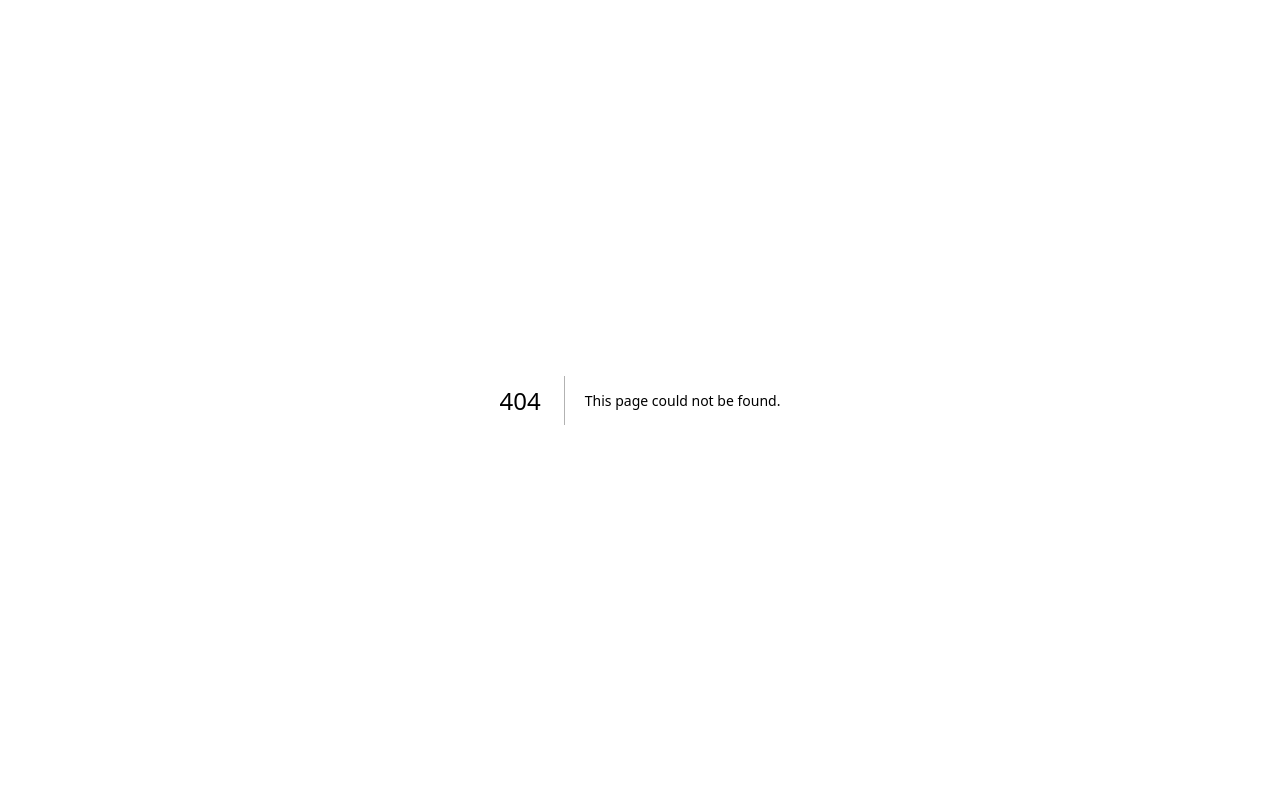
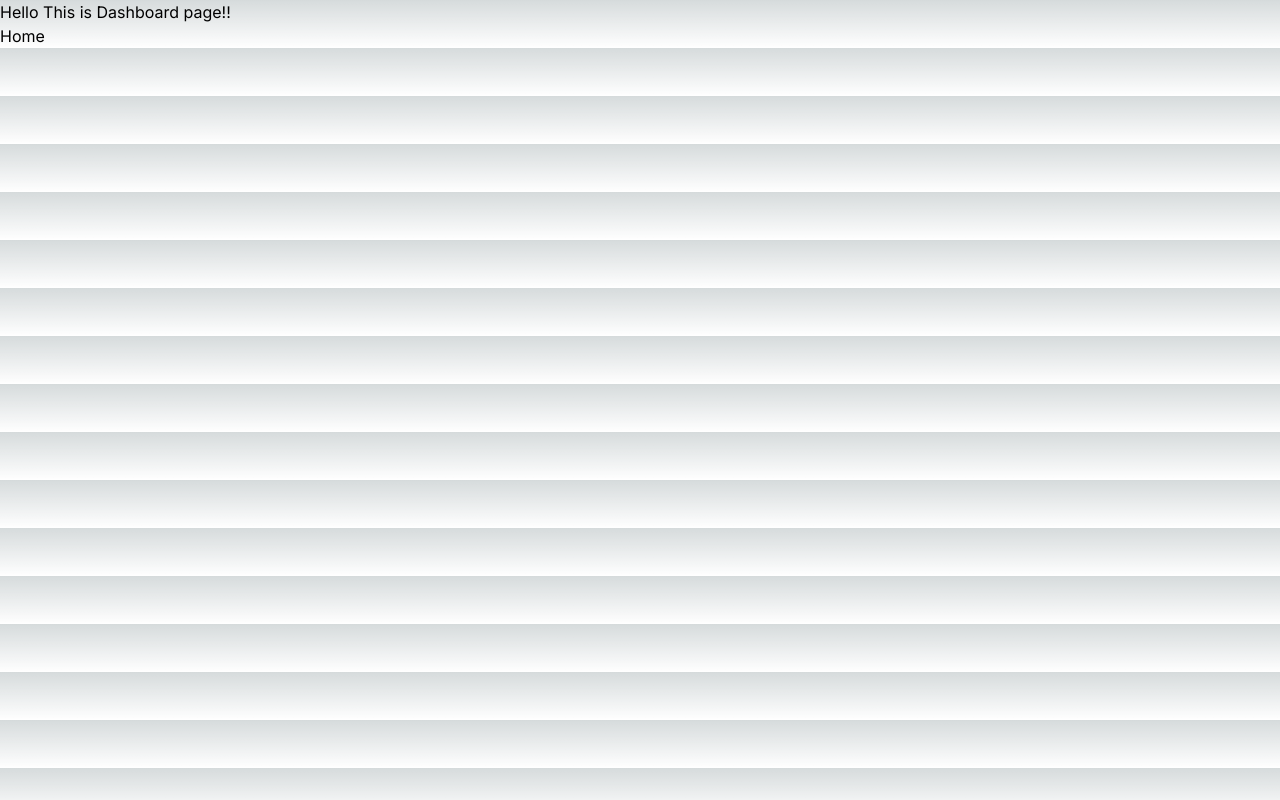
Before and after one commit to coppepam/app_router_tutorial, a Next.js app: page /dashboard in a window 1280 px wide. Before the commit this address had no page. Built offline with nearby package versions, Linux system fonts and the light colour scheme.

Commit message:
Add dashboard route

```diff
--- /dev/null
+++ b/src/app/dashboard/page.tsx
@@ -0,0 +1,10 @@
+import Link from "next/link";
+
+export default function Dashboard() {
+  return (
+    <>
+      <div>Hello This is Dashboard page!!</div>
+      <Link href="/">Home</Link>
+    </>
+  );
+}
--- a/src/app/page.tsx
+++ b/src/app/page.tsx
@@ -1,8 +1,11 @@
 import Image from "next/image";
+import Link from "next/link";
 
 export default function Home() {
   return (
     <main className="flex min-h-screen flex-col items-center justify-between p-24">
+      <Link href="/dashboard">Dashboard</Link>
+
       <div className="z-10 max-w-5xl w-full items-center justify-between font-mono text-sm lg:flex">
         <p className="fixed left-0 top-0 flex w-full justify-center border-b border-gray-300 bg-gradient-to-b from-zinc-200 pb-6 pt-8 backdrop-blur-2xl dark:border-neutral-800 dark:bg-zinc-800/30 dark:from-inherit lg:static lg:w-auto  lg:rounded-xl lg:border lg:bg-gray-200 lg:p-4 lg:dark:bg-zinc-800/30">
           Get started by editing&nbsp;
```
